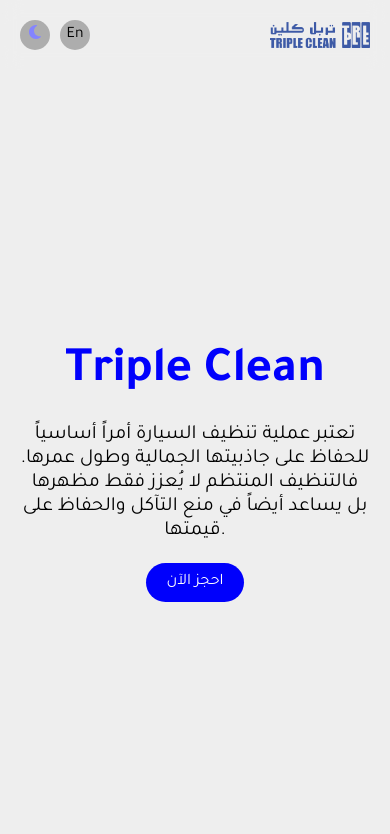
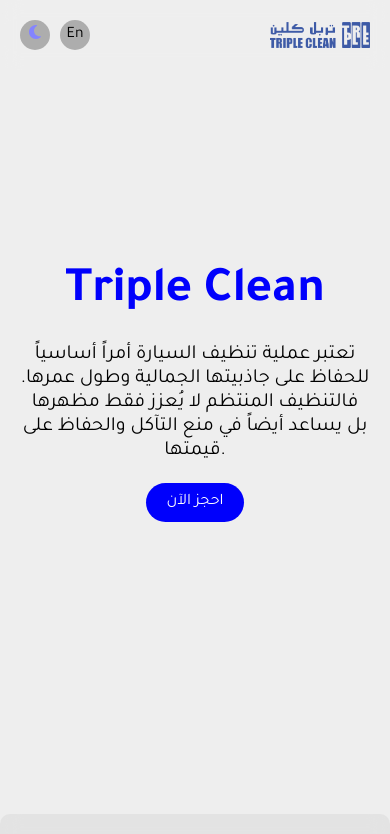
Before and after one commit to MtsmAshraf/triple-clean, a React (Create React App) app: page / in a window 390 px wide. Shown: the top 834 px of the page. Built offline with nearby package versions, Linux system fonts and the light colour scheme.

Commit message:
modified small screens body padding

```diff
--- a/src/App.css
+++ b/src/App.css
@@ -34,6 +34,11 @@
   overflow-y: scroll;
   padding-top: 100px;
   font-family: "Tajawal", sans-serif;
+}
+@media (max-width: 600px) {
+  body{
+    padding-top: 20px;
+  }
 }
 body::-webkit-scrollbar{
   width: 10px;
--- a/src/component/Hero/Hero.jsx
+++ b/src/component/Hero/Hero.jsx
@@ -5,9 +5,6 @@
 
 export const Hero = () => {
     const [isLoaded, setIsLoaded] = useState(false)
-
-
-
     useEffect(() => {
         setTimeout(() => {
             setIsLoaded(true)
```
